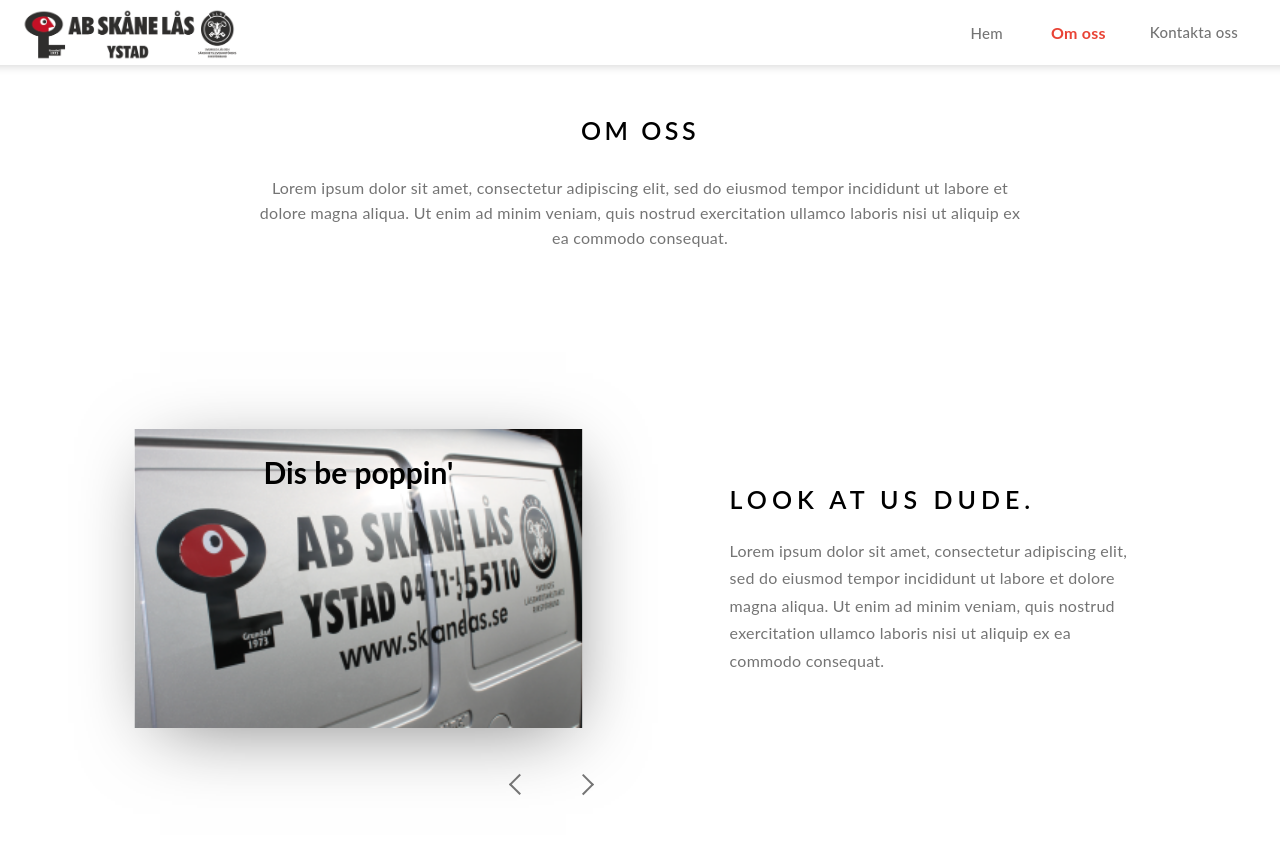
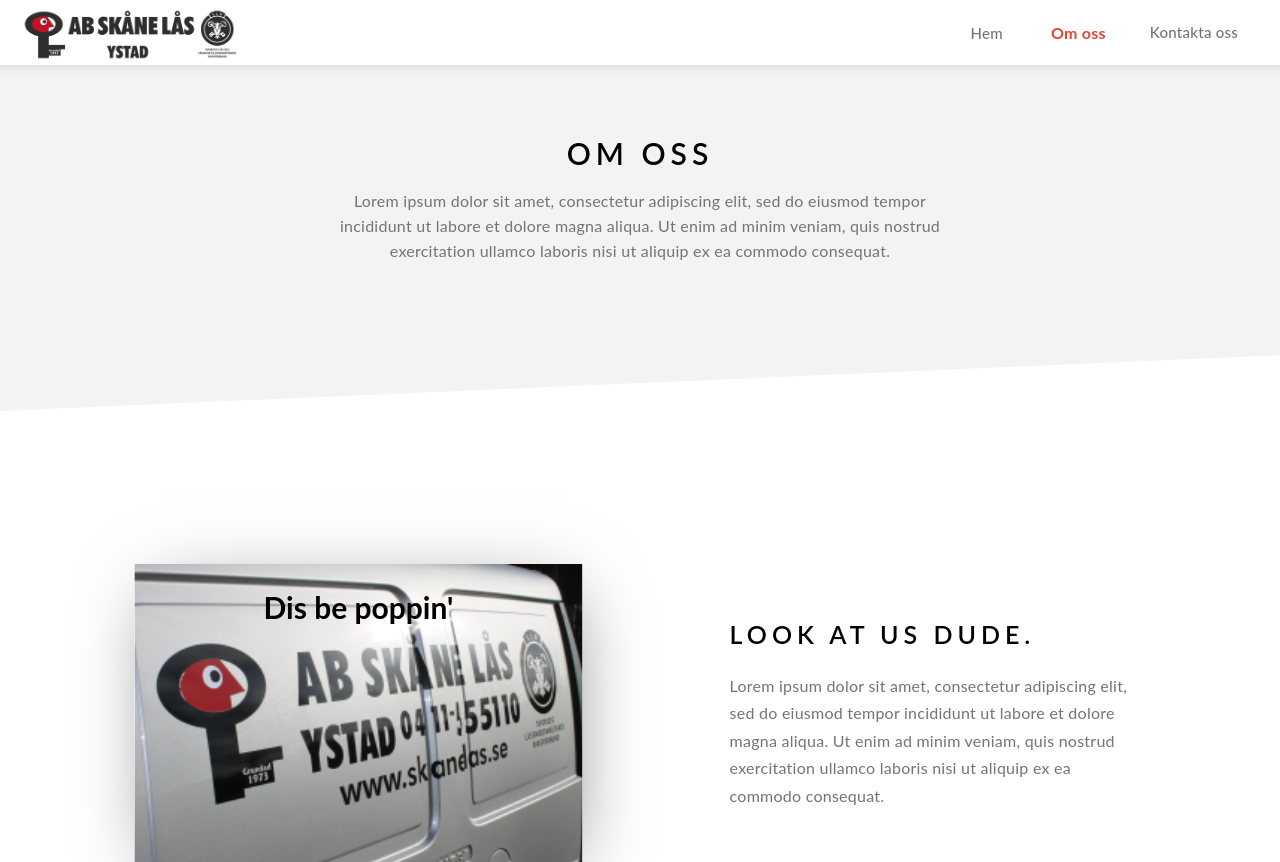
Before and after one commit to WebCreatorUF/Websites, a PHP site: page /Om_oss.html in a window 1280 px wide. Shown: the top 862 px of the page. Run offline with PHP 8.4, Linux system fonts and the light colour scheme; some libraries are stand-ins or nearby versions; some web fonts are replaced.

Commit message:
Add files via upload

```diff
--- a/Projekt_1/style.css
+++ b/Projekt_1/style.css
@@ -158,18 +158,28 @@ article .article_container{
 }
 
 .article_top {
-	padding: 50px 0px;
+	height:150px;
+	padding:50px 0px;
+	background-color: #F3F3F3;
+	position:relative;
+	z-index:3;
 }
 
-article h1 {
-	width: 100%;
-	height: auto;
-	text-align: center;
-	font-family:"Lato";
-	font-weight: 600;
-	font-size: 25px;
-	letter-spacing: 3.5px;
-	margin: 0 auto;
+.inner_article_top {
+	top:50%;
+	transform: translate(0%, -50%);
+	position:relative;
+	line-height:70px;
+}
+
+.rotate {
+	transform: rotate(-2.5deg) translate(-50%, -200%);
+	height:150px;
+	width:10000px;
+	background-color: #F3F3F3;
+	position:relative;
+	left:50%;
+	top:200%;
 }
 
 article ul {
@@ -295,13 +305,25 @@ article ul li:nth-child(1) ul li:nth-child(5) p {
 	letter-spacing: 0.25px;
 }
 
+.article_top h1 {
+	width: 100%;
+	height: auto;
+	text-align: center;
+	font-family:"Lato";
+	font-weight: 600;
+	font-size: 30px;
+	letter-spacing: 5px;
+	margin: 0 auto;
+}
+
+
 .article_top p {
 	font-size:16px;
 	color:#747474;
 	letter-spacing: 0.25px;
-	margin: 30px auto;
+	margin:0px auto;
 	position: relative;
-	width: 60%;
+	width: 50%;
 	text-align: center;
 	line-height: 25px;
 }
```
